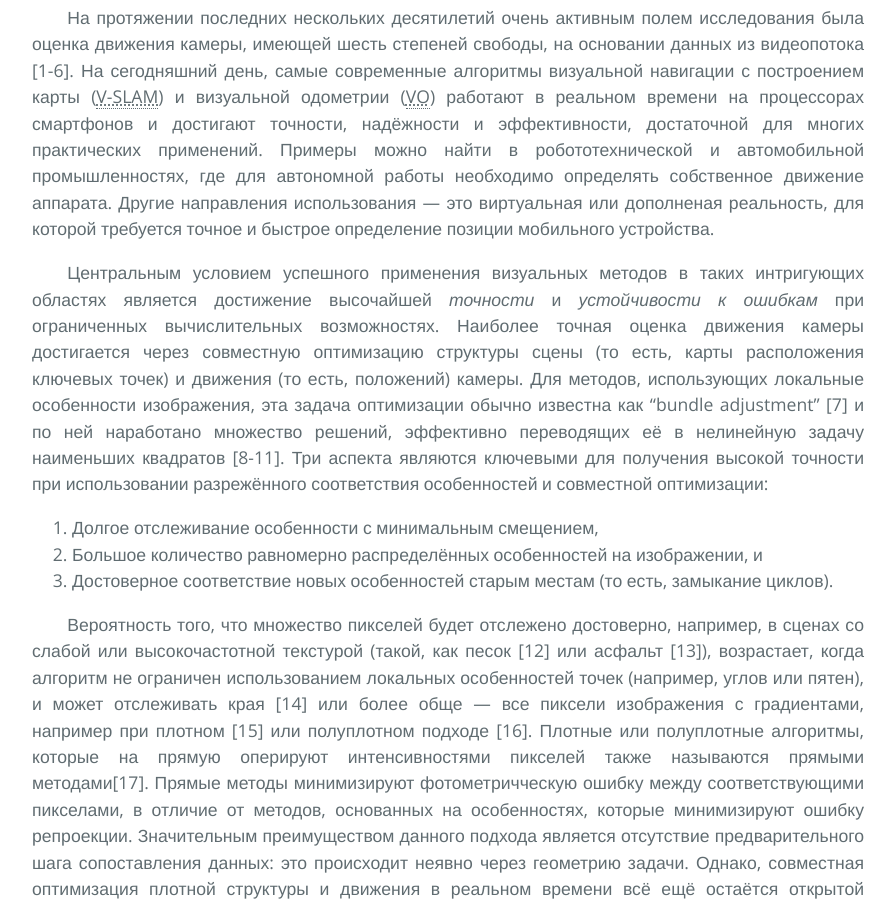
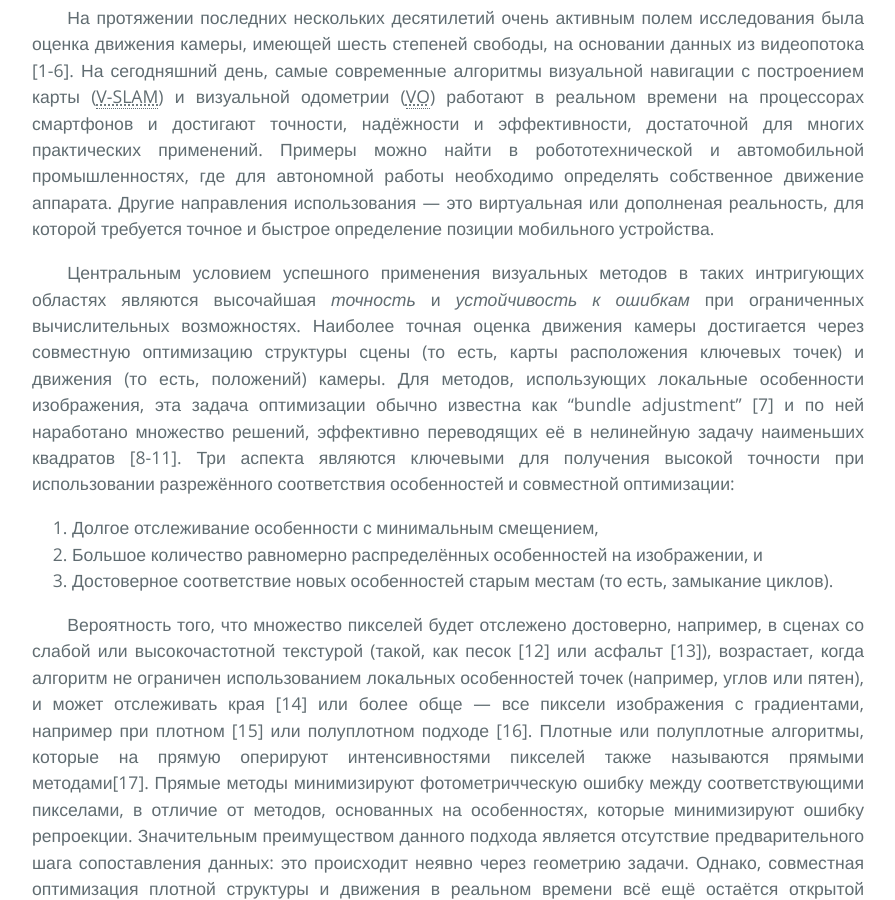
Before and after one commit to i-v-s/slam, a Jekyll site: the page built from svo2.md, in a window 1280 px wide and 900 px high, scrolled down 1503 px. Shown: the whole window, without its empty margins (192-1087 px from the left). Built offline with Jekyll 4.4.1, drawn with Linux system fonts in a browser that asks for light colours; our own code applies the rules of GitHub Pages for plain Markdown files; formulas are drawn with MathJax 3.

Commit message:
Updated svo2.md

```diff
--- a/svo2.md
+++ b/svo2.md
@@ -50,8 +50,8 @@ the UZH Forschungskredit, and the SNSF-ERC Starting Grant.
 для которой требуется точное и быстрое определение позиции мобильного устройства.
 
 Центральным условием успешного применения визуальных методов
-в таких интригующих областях является достижение
-высочайшей *точности* и *устойчивости к ошибкам* при ограниченных вычислительных возможностях.
+в таких интригующих областях являются
+высочайшая *точность* и *устойчивость к ошибкам* при ограниченных вычислительных возможностях.
 Наиболее точная оценка движения камеры достигается через совместную оптимизацию структуры сцены
 (то есть, карты расположения ключевых точек) и движения (то есть, положений) камеры.
 Для методов, использующих локальные особенности изображения,
```
